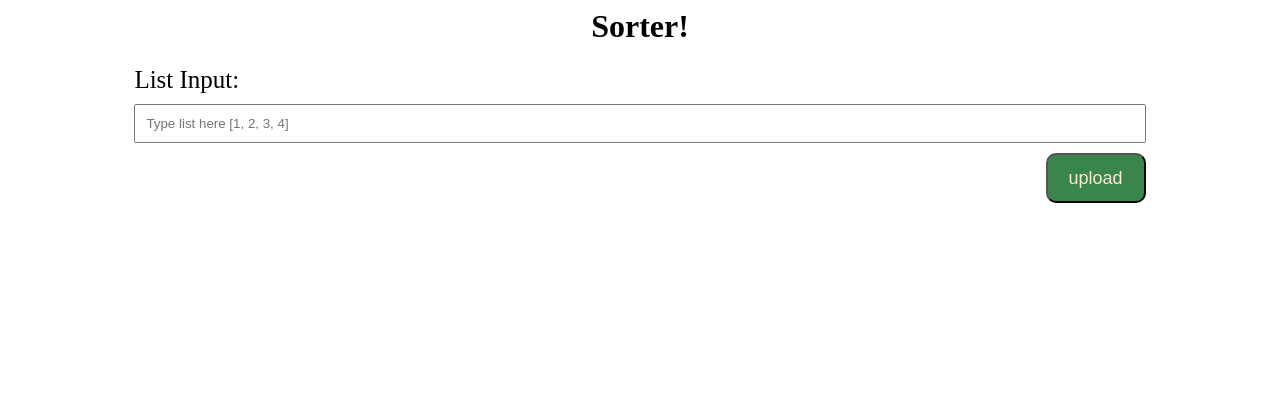
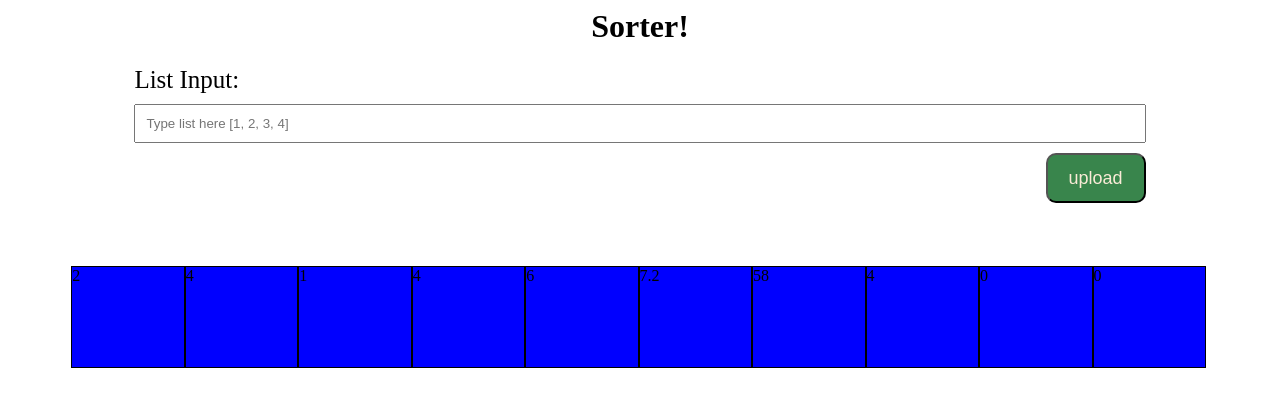
Before and after one commit to brownlagos/django_projects, a Django app: page /sorting_app/ in a window 1280 px wide. Shown: the top 407 px of the page. Run offline with Django 3.2, Linux system fonts and the light colour scheme.

Commit message:
index.html update for grid

```diff
--- a/sorting_app/mysite/sorting_app/static/css/index.css
+++ b/sorting_app/mysite/sorting_app/static/css/index.css
@@ -47,11 +47,13 @@
 
 #container > #list-section > #list{
     width: 100%;
-    background-color: blue;
+    height: 100px;
 }
 
 #container > #list-section > #list > #element{
-    width:10%;
-    height: 100px;
+    width:9.8%;
+    height: 100%;
     border: 1px solid black;
+    float: left;
+    background-color: blue;
 }
--- a/sorting_app/mysite/sorting_app/static/js/index.js
+++ b/sorting_app/mysite/sorting_app/static/js/index.js
@@ -1,5 +1,5 @@
 function populateList(list){
-    element_block_code = (value=0) => { return `<div id="element">{value}</div>`};
+    element_block_code = (value=0) => { return '<div id="element">' + value + '</div>'};
 
     // contains the code to populate list
     code = '';
@@ -7,6 +7,7 @@ function populateList(list){
     for(var i=0;i < LIST_LENGTH;i++){
         if(i >= list.length){
             code += element_block_code();
+            continue;
         }
 
         console.log(list[i].toString())
```
